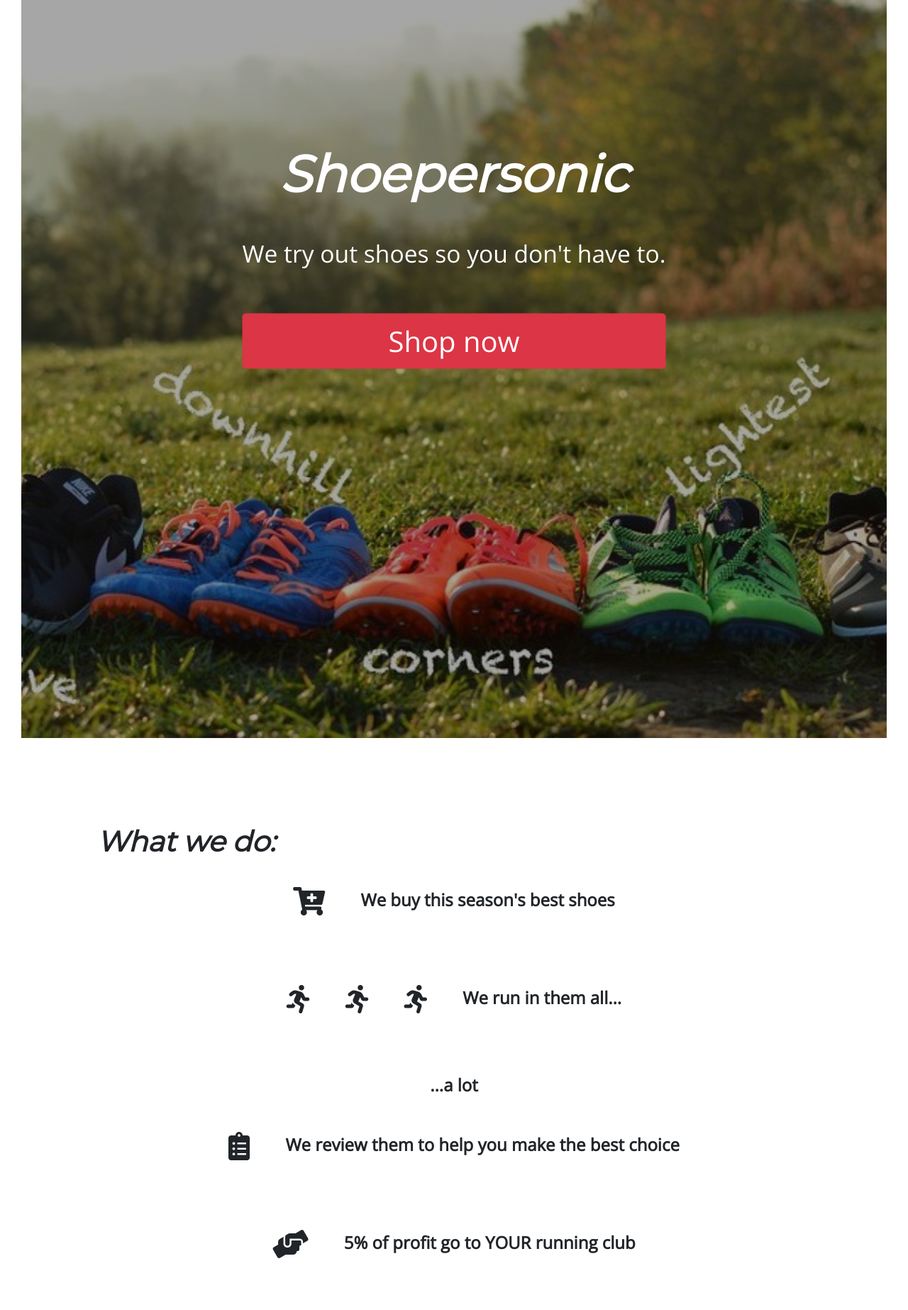
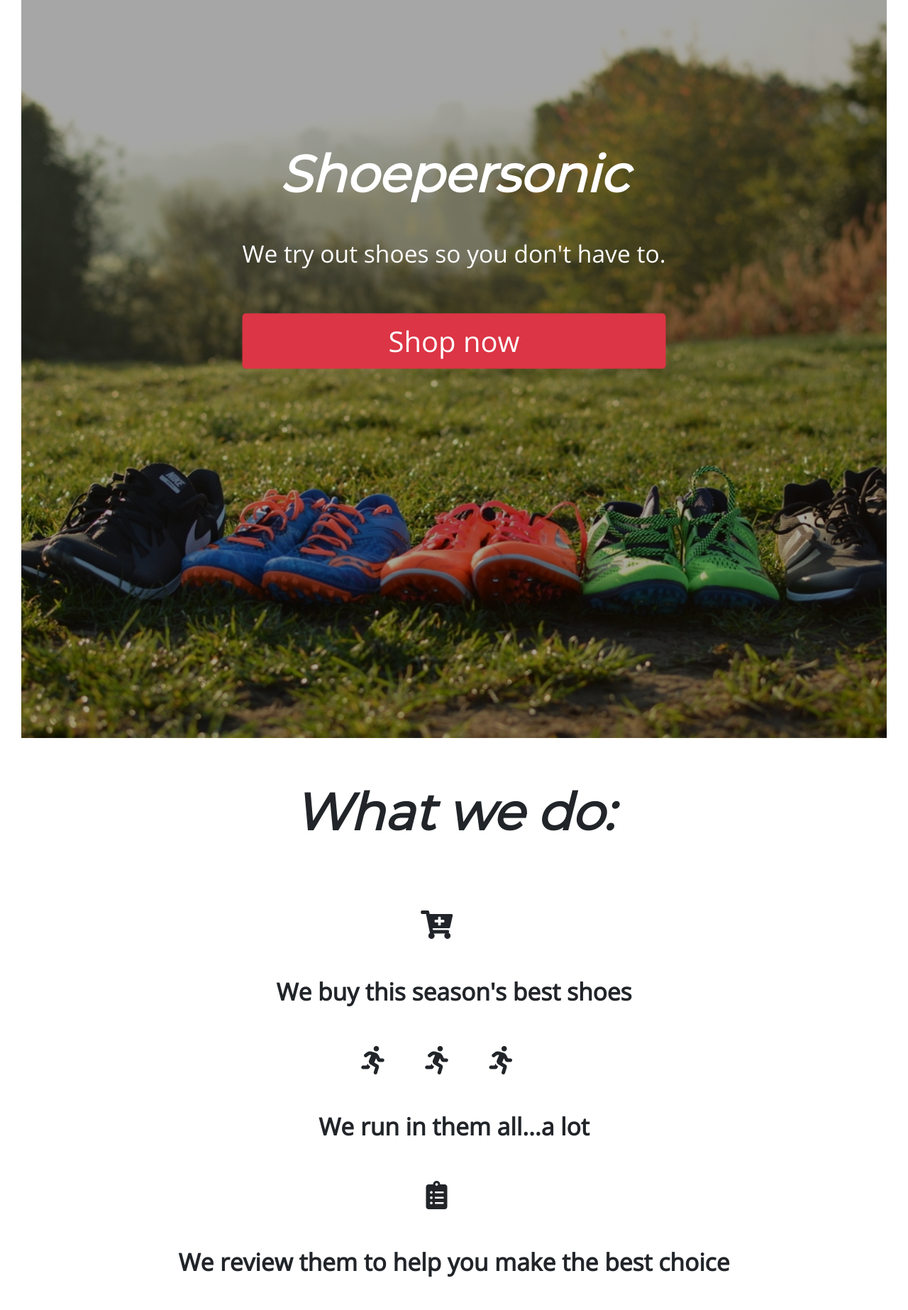
Before and after one commit to harryphelps2/shoepersonic2, a Django app: page / in a window 1280 px wide. Shown: the part 74-1920 px from the top of the page at 71% size. Run offline with Django 3.2, Linux system fonts and the light colour scheme; some libraries are stand-ins or nearby versions.

Commit message:
Finising styling touches.

```diff
--- a/shoepersonic2/checkout/templates/checkout.html
+++ b/shoepersonic2/checkout/templates/checkout.html
@@ -4,9 +4,9 @@
 {% block page_header %}Checkout{% endblock %}
 {% block content %}
 <nav class="nav nav-pills nav-fill">
-    <a class="nav-item nav-link checkout-nav__contact" href="{% url 'contact_details' %}">Contact</a>
-    <a class="nav-item nav-link checkout-nav__delivery" href="{% url 'delivery_details' %}">Delivery</a>
-    <a class="nav-item nav-link active checkout-nav__payment" href="#">Payment</a>
+    <a class="nav-item nav-link checkout-nav__contact" href="{% url 'contact_details' %}">1. Contact <i class="fa fa-angle-double-right"></i></a>
+    <a class="nav-item nav-link checkout-nav__delivery" href="{% url 'delivery_details' %}">2. Delivery <i class="fa fa-angle-double-right"></i></a>
+    <a class="nav-item nav-link active checkout-nav__payment" href="#">3. Payment <i class="fa fa-angle-double-right"></i></a>
 </nav>
 <div class="checkout-basket">
     <h5>Your basket</h5>
--- a/shoepersonic2/checkout/templates/delivery_details.html
+++ b/shoepersonic2/checkout/templates/delivery_details.html
@@ -4,9 +4,9 @@
 {% block page_header %}Checkout{% endblock %}
 {% block content %}
 <nav class="nav nav-pills nav-fill checkout-nav">
-    <a class="nav-item nav-link checkout-nav__contact" href="{% url 'contact_details' %}">Contact</a>
-    <a class="nav-item nav-link active checkout-nav__delivery" href="#">Delivery</a>
-    <a class="nav-item nav-link disabled checkout-nav__payment" href="#">Payment</a>
+    <a class="nav-item nav-link checkout-nav__contact" href="{% url 'contact_details' %}">1. Contact <i class="fa fa-angle-double-right"></i></a>
+    <a class="nav-item nav-link active checkout-nav__delivery" href="#">2. Delivery <i class="fa fa-angle-double-right"></i></a>
+    <a class="nav-item nav-link disabled checkout-nav__payment" href="#">3. Payment <i class="fa fa-angle-double-right"></i></a>
 </nav>
 <div class="checkout-basket">
     <h5>Your basket</h5>
--- a/shoepersonic2/home/templates/index.html
+++ b/shoepersonic2/home/templates/index.html
@@ -2,29 +2,40 @@
 {% block page_title %}Shoepersonic{% endblock %}
 {% block content %}
 <div class="container-fluid front-page">
-    <div class="front-page-hero-image" style="background-image: linear-gradient(rgba(0, 0, 0, 0.35), rgba(0, 0, 0, 0.35)), url('media/homepage_comp.jpg');">
+    <div class="front-page-hero-image" style="background-image: linear-gradient(rgba(0, 0, 0, 0.35), rgba(0, 0, 0, 0.35)), url('media/all_shoes_in_line.jpg');">
         <div class="front-page-hero-text">
             <h1 class="front-page-hero-text__title">Shoepersonic</h1>
             <p class="front-page-hero-text__strapline">We try out shoes so you don't have to.</p>
             <a href="{% url 'all_shoes' %}" class="btn btn-primary btn-lg btn-block btn-danger front-page-hero-text__button">Shop now</a>
         </div>
     </div>
+    <div class="front-page-info-title">
+        <h2>What we do:</h2>
+    </div>
     <div class="front-page-info">
-        <h3 class="row front-page-info__title">What we do:</h3>
 
-        <p class="row front-page-info__item"><i class="fas fa-cart-plus"></i>We buy this season's best shoes</p>
-        <p class="row front-page-info__item">
+        <div class="front-page-info__item">
+            <i class="fas fa-cart-plus"></i>
+            <p>We buy this season's best shoes</p>
+        </div>
+        <div class="front-page-info__item">
             <i class="fas fa-running"></i>
             <i class="fas fa-running"></i>
             <i class="fas fa-running"></i>
-            We run in them all...
-        </p>
-        <p class="front-page-info__item alot">
-            ...a lot
-        </p>
-        <p class="row front-page-info__item"><i class="fas fa-clipboard-list"></i>We review them to help you make the best choice</p>
-        <p class="row front-page-info__item"><i class="fas fa-hands-helping"></i>5% of profit go to YOUR running club</p>
-            <p class="row front-page-info__item"><i class="fas fa-exchange-alt"></i>Free delivery and easy returns if you change your mind</p>
+            <p>We run in them all...a lot</p>
+        </div>
+        <div class="front-page-info__item">
+            <i class="fas fa-clipboard-list"></i>
+            <p>We review them to help you make the best choice</p>
+        </div>
+        <div class="front-page-info__item">
+            <i class="fas fa-hands-helping"></i>
+            <p>5% of profit go to YOUR running club</p>
+        </div>
+        <div class="front-page-info__item">
+            <i class="fas fa-exchange-alt"></i>
+            <p>Free delivery and easy returns if you change your mind</p>
+        </div>
     </div>
 </div>
 
--- a/shoepersonic2/static/css/styles.css
+++ b/shoepersonic2/static/css/styles.css
@@ -188,19 +188,22 @@ p, li, a {
     font-size: 2.5rem;
   }
 }
-.front-page-info {
-  margin: 10%;
-  margin-bottom: 30%;
+.front-page-info-title {
+  display: block;
 }
-.front-page-info__title {
+.front-page-info-title h2 {
   font-family: "Montserrat", sans-serif;
+  padding-top: 5%;
   font-weight: 700;
-  font-size: 1.5rem;
+  font-size: 2.5rem;
   text-align: center;
 }
+
+.front-page-info {
+  margin-top: 3%;
+  margin-bottom: 10%;
+}
 .front-page-info__item {
-  display: flex;
-  justify-content: center;
   font-family: "Open Sans", sans-serif;
   font-weight: 600;
   font-size: 1.1rem;
@@ -211,40 +214,36 @@ p, li, a {
   margin-right: 5%;
   margin-bottom: 1%;
   font-size: 2.5rem;
-}
-.front-page-info .alot {
-  width: 100%;
-  padding-top: 1rem;
+  text-align: center;
 }
 
 @media (min-width: 576px) {
+  .front-page-info-title h2 {
+    font-family: "Montserrat", sans-serif;
+    font-weight: 900;
+    font-size: 4.5rem;
+    text-align: center;
+    width: 100%;
+  }
+
   .front-page-info {
-    margin: 10%;
-    margin-bottom: 30%;
-  }
-  .front-page-info__title {
-    font-family: "Montserrat", sans-serif;
-    font-weight: 700;
-    font-size: 2.5rem;
-    text-align: center;
+    margin-top: 5%;
+    margin-bottom: 5%;
   }
   .front-page-info__item {
-    display: inline;
-    display: flex;
-    justify-content: center;
     font-family: "Open Sans", sans-serif;
     font-weight: 600;
-    font-size: 1.5rem;
+    font-size: 2.1rem;
     text-align: center;
     padding-top: 2rem;
+    padding-left: 10%;
+    padding-right: 10%;
   }
   .front-page-info__item i {
     margin-right: 5%;
     margin-bottom: 5%;
     font-size: 2.5rem;
-  }
-  .front-page-info__item .alot {
-    padding-top: 0.2rem;
+    text-align: center;
   }
 }
 /* All Shoes Page */
@@ -493,9 +492,21 @@ p, li, a {
 }
 
 .checkout-nav {
+  margin-top: 2%;
+}
+.checkout-nav .active {
+  font-family: "Open Sans", sans-serif;
+  font-style: italic;
+  font-weight: 900;
   background-color: white;
+  color: black;
 }
 
+@media (min-width: 576px) {
+  .checkout-nav a {
+    font-size: 1.5rem;
+  }
+}
 .order-details-form {
   margin: 5%;
 }
--- a/shoepersonic2/static/css/styles.scss
+++ b/shoepersonic2/static/css/styles.scss
@@ -159,14 +159,12 @@ p,li,a{
 
 
 .front-page-hero-text{
-
     text-align: center;
     position: absolute;
     top: 50%;
     left: 50%;
     transform: translate(-50%, -100%);
     color: white;
-
     &__title{
         font-family: $title-font;
         font-style: italic;
@@ -201,19 +199,22 @@ p,li,a{
     }
 }
 
-.front-page-info{
-    margin: 10%;
-    margin-bottom: 30%;
-
-    &__title{
+.front-page-info-title{
+    display: block;
+    h2{
         font-family: $title-font;
+        padding-top: 5%;
         font-weight: 700;
-        font-size: 1.5rem;
+        font-size: 2.5rem;
         text-align: center;
     }
+}
+
+.front-page-info{
+    margin-top: 3%;
+    margin-bottom: 10%;
+
     &__item{
-        display: flex;
-        justify-content: center;
         font-family: $text-font;
         font-weight: 600;
         font-size: 1.1rem;
@@ -223,44 +224,42 @@ p,li,a{
             margin-right: 5%;
             margin-bottom: 1%;
             font-size: 2.5rem;
+            text-align: center;
         }
-    }
-    .alot{
-        width: 100%;
-        padding-top: 1.0rem;
     }
 }
 
 @media (min-width: 576px) {
+    .front-page-info-title{
+        h2{
+            font-family: $title-font;
+            font-weight: 900;
+            font-size: 4.5rem;
+            text-align: center;
+            width: 100%;
+        }
+    }
     .front-page-info{
-        margin: 10%;
-        margin-bottom: 30%;
+        margin-top: 5%;
+        margin-bottom: 5%;
 
-        &__title{
-            font-family: $title-font;
-            font-weight: 700;
-            font-size: 2.5rem;
-            text-align: center;
-        }
         &__item{
-            display: inline;
-            display: flex;
-            justify-content: center;
             font-family: $text-font;
             font-weight: 600;
-            font-size: 1.5rem;
+            font-size: 2.1rem;
             text-align: center;
             padding-top: 2.0rem;
+            padding-left: 10%;
+            padding-right: 10%;
             i{
                 margin-right: 5%;
                 margin-bottom: 5%;
                 font-size: 2.5rem;
-            }
-            .alot{
-                padding-top: 0.2rem;
+                text-align: center;
             }
         }
     }
+
 }
 
 
@@ -543,7 +542,22 @@ p,li,a{
 }
 
 .checkout-nav{
-    background-color: white;
+    margin-top: 2%;
+    .active{
+        font-family: $text-font;
+        font-style: italic;
+        font-weight: 900;
+        background-color: white;
+        color: black;
+    }
+}
+
+@media (min-width: 576px) {
+    .checkout-nav{
+        a{
+            font-size: 1.5rem;
+        }
+    }
 }
 
 .order-details-form{
```
Also changed, not shown: shoepersonic2/checkout/templates/contact_details.html (+4 -4 lines), shoepersonic2/media/all_shoes_in_line.jpg (added), 3 other files.
